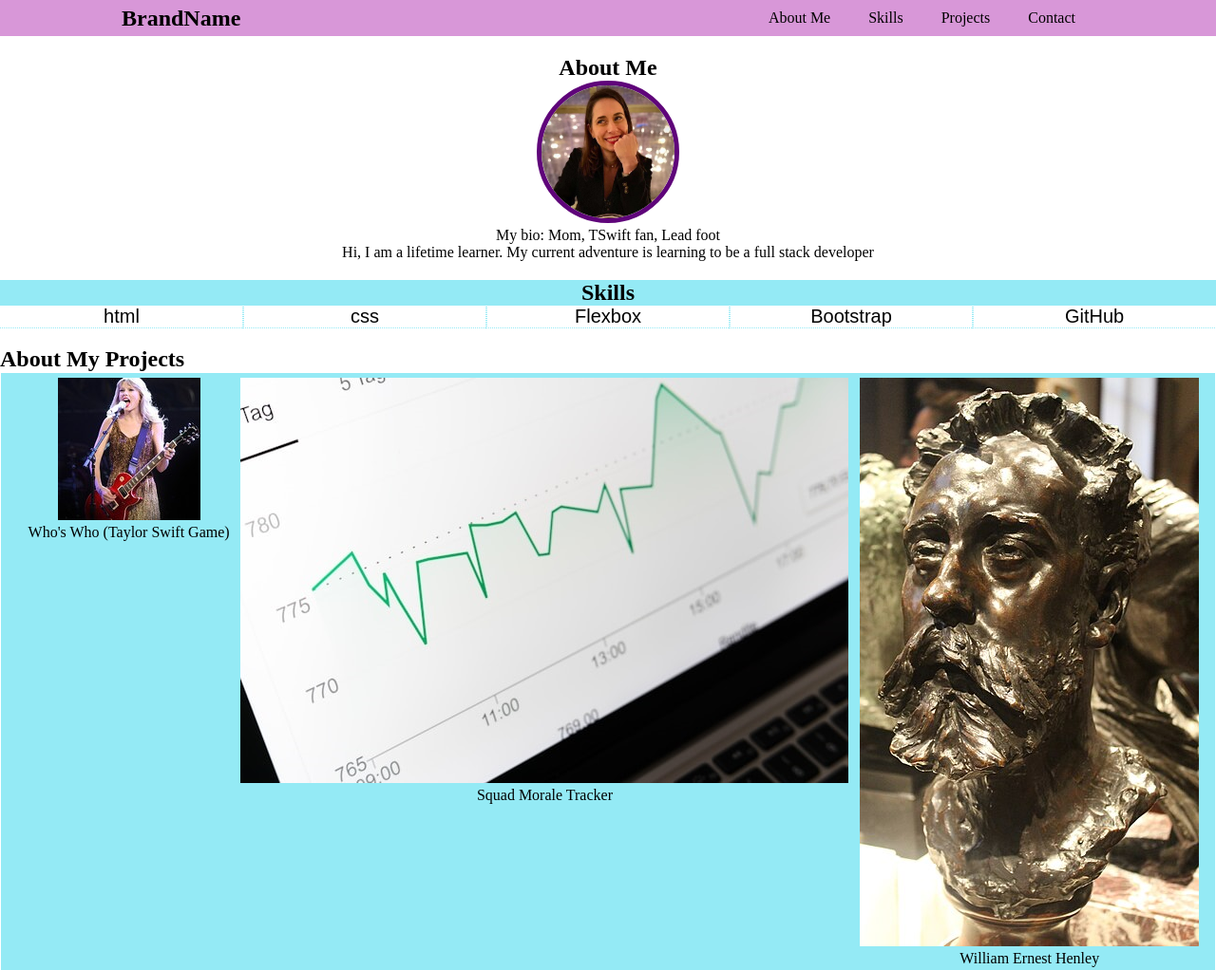
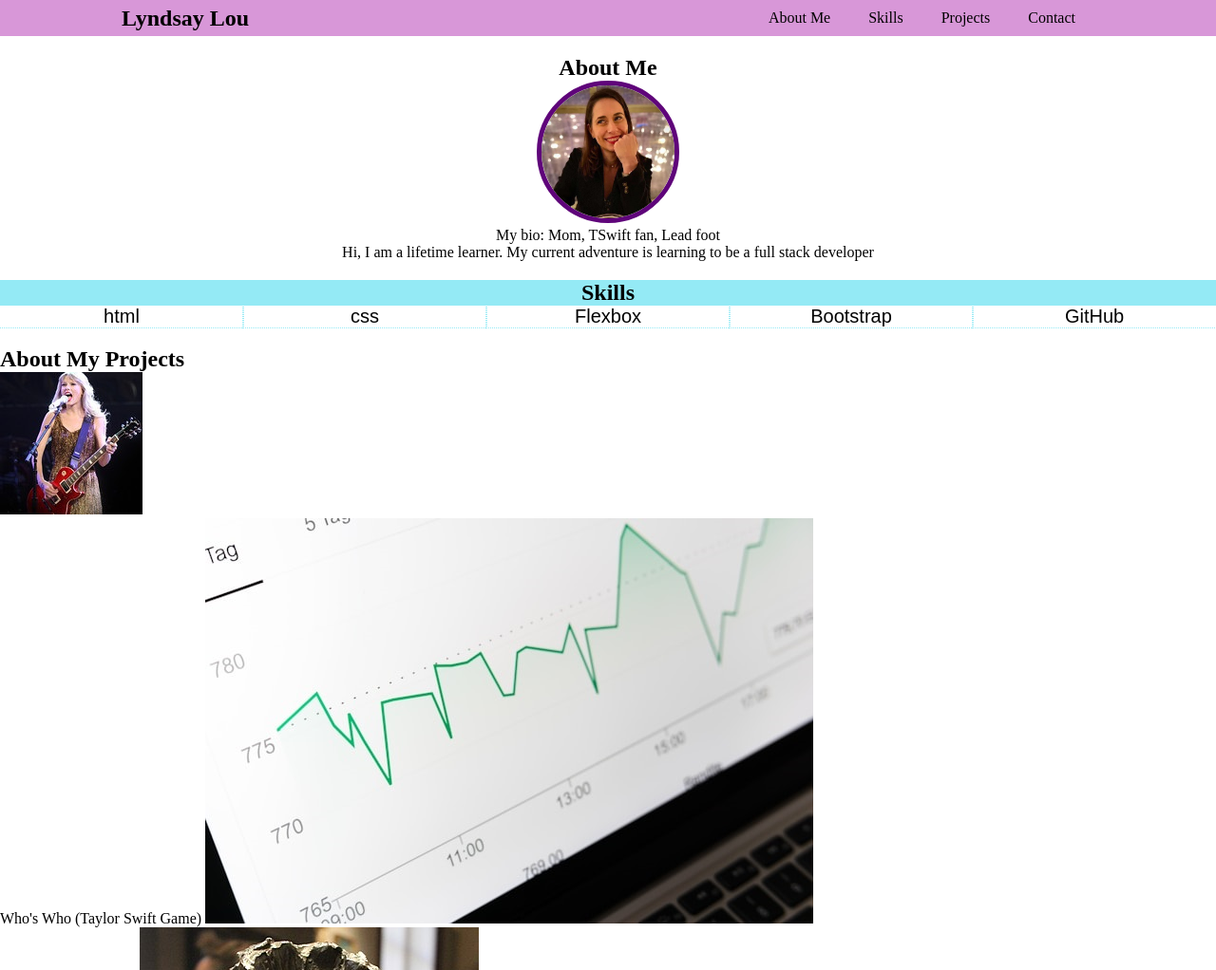
Before and after one commit to Lyndsay-Liberty/Portfolio, a plain HTML site: page index.html in a window 1280 px wide. Shown: the top 1022 px of the page at 95% size. Drawn offline with Linux system fonts and the light colour scheme.

Commit message:
projects section Update index.html

```diff
--- a/index.html
+++ b/index.html
@@ -12,7 +12,7 @@
     <header>
         <div class="container">
             <div class="navbar">
-                <h2>BrandName</h2>
+                <h2>Lyndsay Lou</h2>
                 <nav>
                     <ul>
                         <li><a href="#" class="nav-link">About Me</a></li>
@@ -47,15 +47,20 @@
 
     <!-- Project Section -->
         <h2>About My Projects</h2>
-        <section class="Projects">
+       <section id="projects">
             <Div class="listprojects"></Div>
-                <div class="TSwift"><img src="TaylorSwift.jpg" alt="Taylor Swift Singing on Stage" class="TaylorSwift"><br><a href="https://lyndsay-liberty.github.io/Who-s-That/" class="nav-link" Target="_blank">Who's Who (Taylor Swift Game)</a></div>
-                <div class="Thegraph"><img src="Graph.jpg" alt="Stock photo of a graph" class="Graph"><br><a href="www.google.com" class="nav-link" Target="_blank">Squad Morale Tracker</a></div>
-                <div class="WEH"><img src="William_Ernest_Henley.jpg" alt="Photo of WEH Statue" class="William_Ernest_Henley"><br><a href="https://lyndsay-liberty.github.io/Tribute_Project/" class="nav-link" Target="_blank">William Ernest Henley</a></div>
+                <img src="TaylorSwift.jpg" alt="Taylor Swift Singing on Stage" class="TaylorSwift">
+                    <br>
+                    <a href="https://lyndsay-liberty.github.io/Who-s-That/" class="nav-link" Target="_blank">Who's Who (Taylor Swift Game)</a>
+                <img src="Graph.jpg" alt="Stock photo of a graph" class="Graph">
+                    <br>
+                    <a href="www.google.com" class="nav-link" Target="_blank">Squad Morale Tracker</a>
+                <img src="William_Ernest_Henley.jpg" alt="Photo of WEH Statue" class="William_Ernest_Henley">
+                    <br>
+                    <a href="https://lyndsay-liberty.github.io/Tribute_Project/" class="nav-link" Target="_blank">William Ernest Henley</a>
             </div>
         </section>
-
-<!-- contact Section -->
+    <!-- contact Section -->
         <section class="Contact">
             <h2>Contact Me</h2>
             <p>
```
